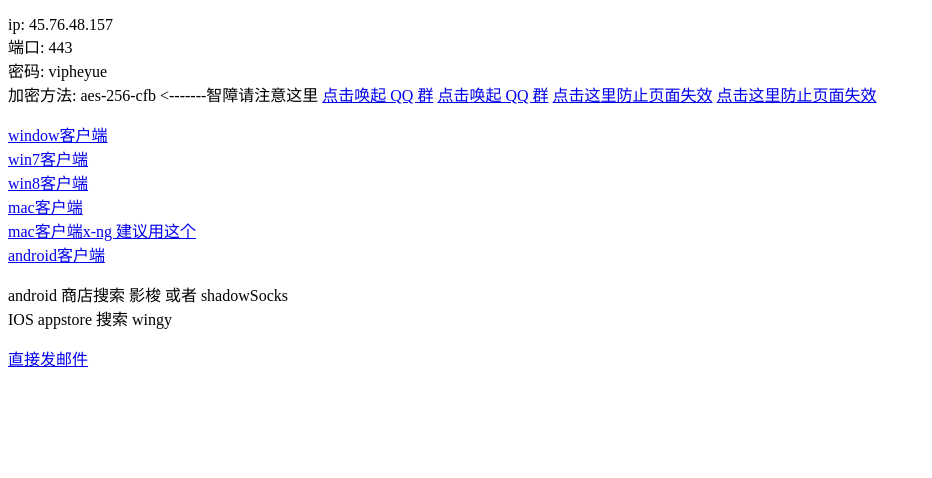
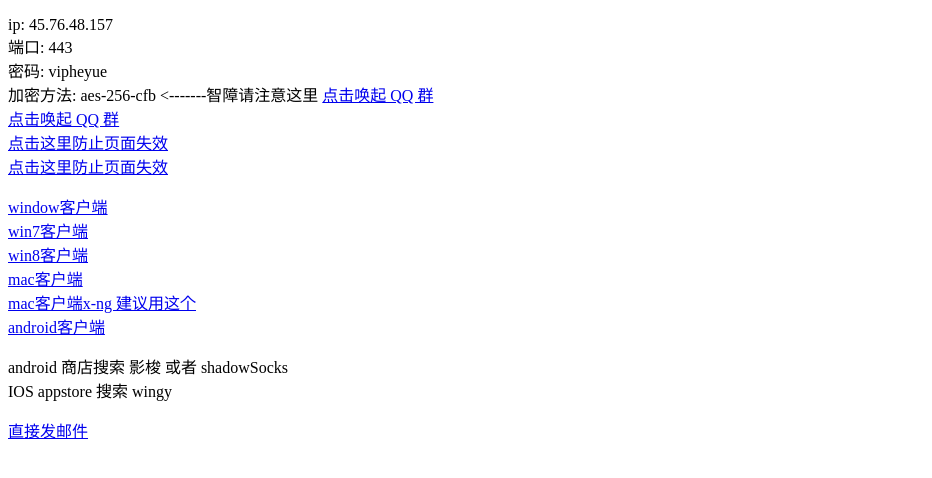
Before and after one commit to vipheyue/ss.githb.io, a plain HTML site: page index.html in a window 1280 px wide. Shown: the whole page, without its empty margins (0-932 px from the left). Drawn offline with Linux system fonts and the light colour scheme.

Commit message:
Update index.html

```diff
--- a/index.html
+++ b/index.html
@@ -14,10 +14,10 @@ ip:     45.76.48.157 <br />
 加密方法: aes-256-cfb  <-------智障请注意这里
 
 
- <a href=https://jq.qq.com/?_wv=1027&k=4AUmkqT >点击唤起 QQ 群</a>
-      <a href=https://jq.qq.com/?_wv=1027&k=4AUmkqT >点击唤起 QQ 群</a>
-  <a href=https://jq.qq.com/?_wv=1027&k=4AUmkqT >点击这里防止页面失效</a>
-    <a href=https://jq.qq.com/?_wv=1027&k=4AUmkqT >点击这里防止页面失效</a>
+ <a href=https://jq.qq.com/?_wv=1027&k=4AUmkqT >点击唤起 QQ 群</a><br />
+      <a href=https://jq.qq.com/?_wv=1027&k=4AUmkqT >点击唤起 QQ 群</a><br />
+  <a href=https://jq.qq.com/?_wv=1027&k=4AUmkqT >点击这里防止页面失效</a><br />
+    <a href=https://jq.qq.com/?_wv=1027&k=4AUmkqT >点击这里防止页面失效</a><br />
 </p>
 
       <a href=http://heyue.oss-cn-hangzhou.aliyuncs.com/vps/windows-Shadowsocks.exe >window客户端</a> <br />
```
